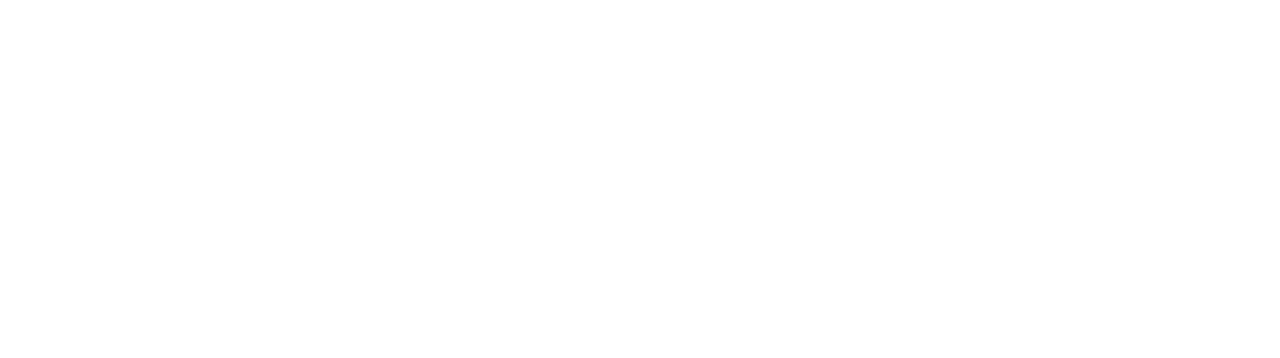
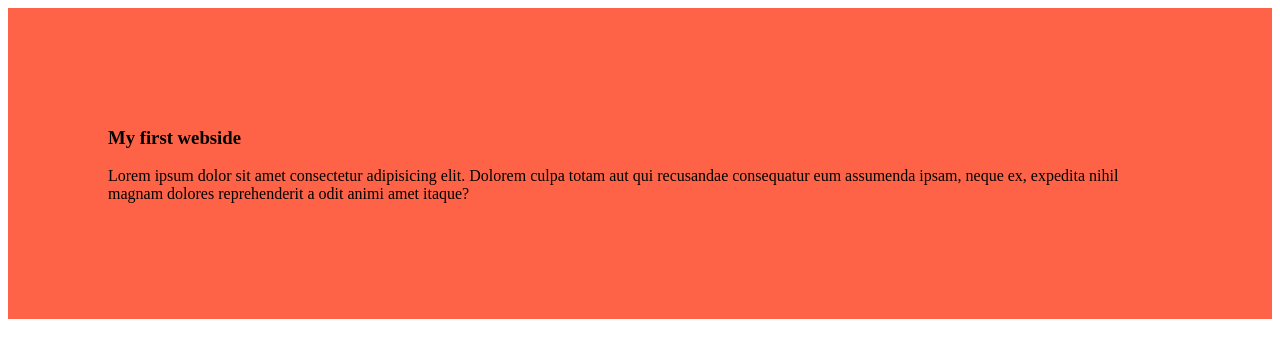
Before and after one commit to musfiq991/my-simple-website, a plain HTML site: page index.html in a window 1280 px wide. Drawn offline with Linux system fonts and the light colour scheme.

Commit message:
added the first blog

```diff
--- a/index.html
+++ b/index.html
@@ -4,8 +4,13 @@
     <meta charset="UTF-8">
     <meta name="viewport" content="width=device-width, initial-scale=1.0">
     <title>My simple webside</title>
+    <link rel="stylesheet" href="styels/blog.css">
 </head>
 <body>
+    <div>
+        <h3>My first webside</h3>
+        <p>Lorem ipsum dolor sit amet consectetur adipisicing elit. Dolorem culpa totam aut qui recusandae consequatur eum assumenda ipsam, neque ex, expedita nihil magnam dolores reprehenderit a odit animi amet itaque?</p>
+    </div>
 
 </body>
 </html>
--- /dev/null
+++ b/styels/blog.css
@@ -0,0 +1,2 @@
+div{background-color: tomato;
+padding: 100px;}
```
